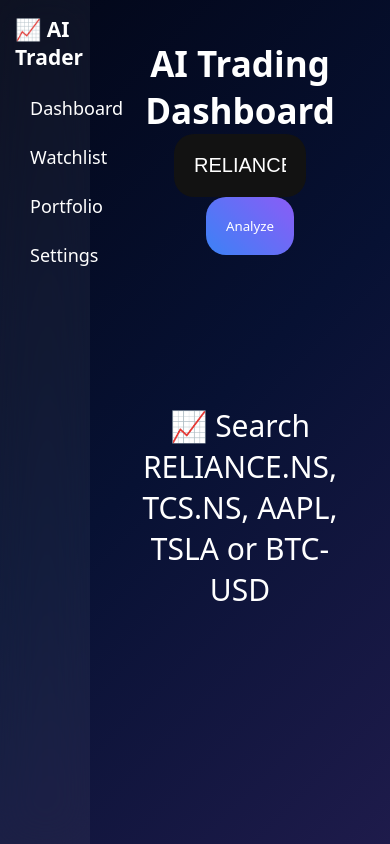
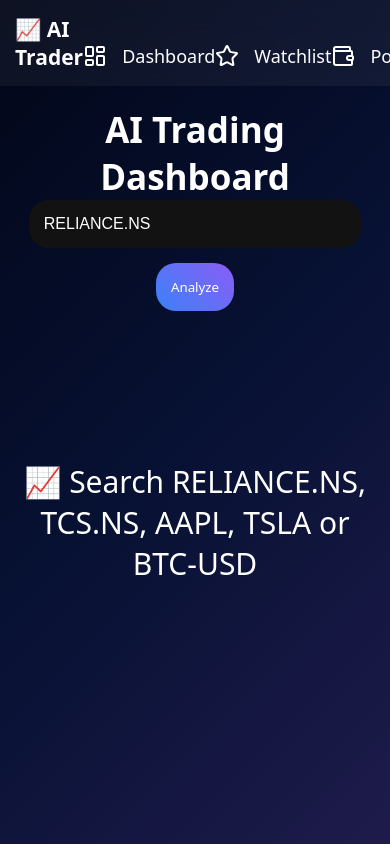
Before and after one commit to santhosh-kr714/AI-Trading-Dashboard, a React app in the folder frontend/: page / in a window 390 px wide. Built offline with nearby package versions, Linux system fonts and the light colour scheme; the HTML template or start-up script is replaced by a standard one.

Commit message:
Added requirements.txt

```diff
--- a/frontend/src/App.jsx
+++ b/frontend/src/App.jsx
@@ -426,7 +426,7 @@
 
 const page = {
   minHeight: "100vh",
-  display: "flex",
+  display: window.innerWidth < 768 ? "block" : "flex",
   width: "100%",
   background:
     "linear-gradient(135deg,#020617,#071133,#1e1b4b)",
@@ -434,15 +434,35 @@
 };
 const isMobile = window.innerWidth < 768;
 const sidebar = {
-  width: isMobile ? "90px" : "280px",
-  background: "rgba(255,255,255,0.05)",
-  backdropFilter: "blur(20px)",
-  padding: isMobile ? "15px" : "30px",
+  width:
+    isMobile
+      ? "100%"
+      : "280px",
+  display:
+    isMobile
+      ? "flex"
+      : "block",
+  justifyContent:
+    isMobile
+      ? "space-around"
+      : "normal",
+  alignItems: "center",
+  padding:
+    isMobile
+      ? "15px"
+      : "30px",
+  background:
+    "rgba(255,255,255,0.05)",
+  backdropFilter:
+    "blur(20px)",
 };
 
 const main = {
   flex: 1,
-  padding: "40px",
+  padding:
+    isMobile
+      ? "20px"
+      : "40px",
 };
 
 const title = {
@@ -456,16 +476,17 @@
 };
 
 const searchBox = {
-  width: "60%",
-  padding: "20px",
+  width: isMobile ? "95%" : "60%",
+  padding: isMobile ? "15px" : "20px",
   borderRadius: "20px",
   border: "none",
-  fontSize: "20px",
+  fontSize: isMobile ? "16px" : "20px",
 };
 
 const button = {
-  padding: "20px",
-  marginLeft: "20px",
+  padding: isMobile ? "15px" : "20px",
+  marginLeft: isMobile ? "0px" : "20px",
+  marginTop: isMobile ? "15px" : "0px",
   borderRadius: "20px",
   border: "none",
   background:
@@ -476,7 +497,9 @@
 const topGrid = {
   display: "grid",
   gridTemplateColumns:
-    "repeat(4, 1fr)",
+    isMobile
+      ? "1fr"
+      : "repeat(4, 1fr)",
   gap: "30px",
   marginTop: "30px",
 };
@@ -484,7 +507,9 @@
 const secondGrid = {
   display: "grid",
   gridTemplateColumns:
-    "repeat(4, 1fr)",
+    isMobile
+      ? "1fr"
+      : "repeat(4, 1fr)",
   gap: "30px",
   marginTop: "30px",
 };
@@ -492,23 +517,34 @@
 const thirdGrid = {
   display: "grid",
   gridTemplateColumns:
-    "repeat(2, 1fr)",
+    isMobile
+      ? "1fr"
+      : "repeat(2, 1fr)",
   gap: "30px",
   marginTop: "30px",
-  width: "50%",
+  width:
+    isMobile
+      ? "100%"
+      : "50%",
 };
 
 const card = {
   background:
     "rgba(255,255,255,0.05)",
   backdropFilter: "blur(20px)",
-  padding: "35px",
+  padding:
+  isMobile
+    ? "20px"
+    : "35px",
   borderRadius: "30px",
   textAlign: "center",
 };
 
 const valueStyle = {
-  fontSize: "40px",
+  fontSize:
+    isMobile
+      ? "28px"
+      : "40px",
   fontWeight: "bold",
 };
 
```
